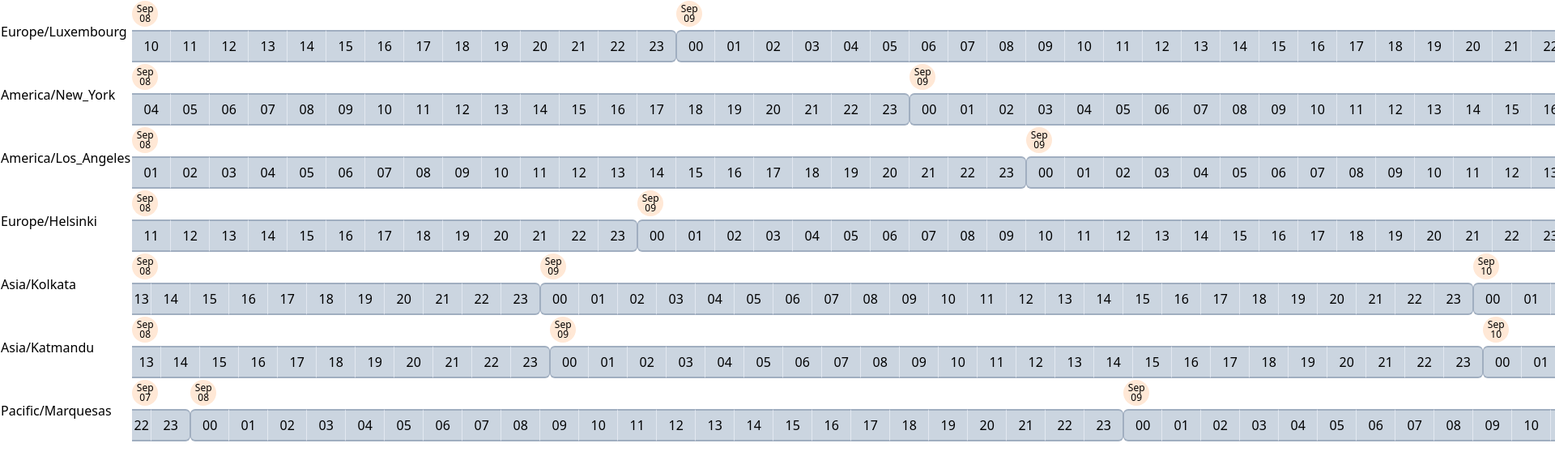
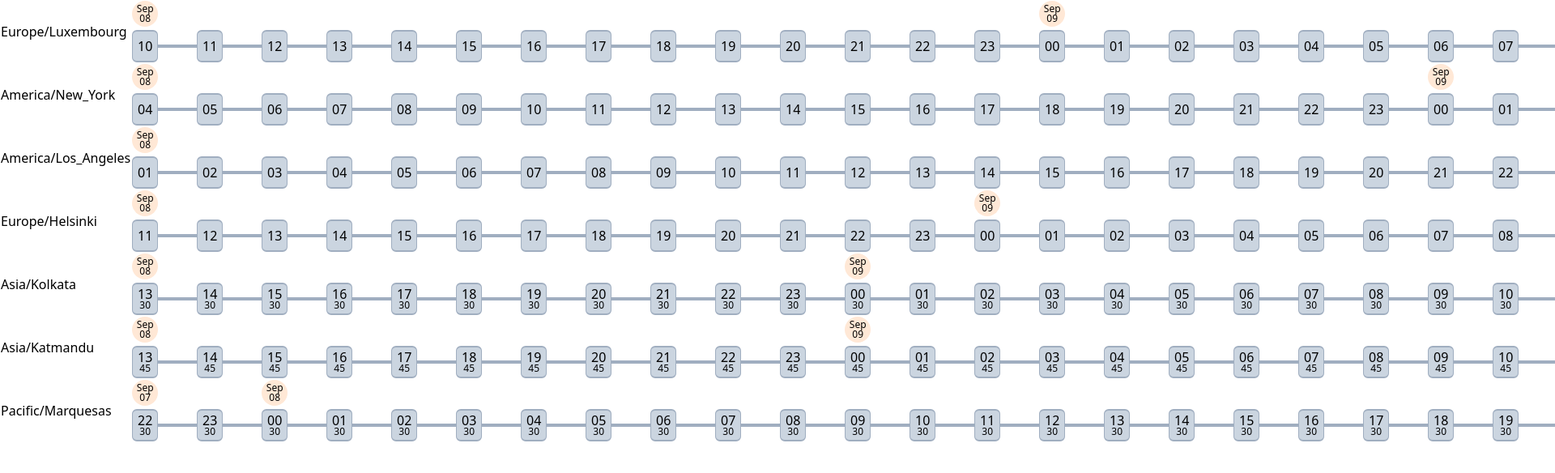
Before and after one commit to qtdzz/timeboard, a Next.js app: page / in a window 1280 px wide. Shown: the top 584 px of the page at 81% size, 1920 px wide, since content can reach past the window. Built offline with nearby package versions, Linux system fonts and the light colour scheme.

Commit message:
Change timeline view

```diff
--- a/src/components/daysegment/DaySegment.tsx
+++ b/src/components/daysegment/DaySegment.tsx
@@ -19,8 +19,9 @@ const DaySegment = (props: DaySegmentProps) => {
     fullDate: currentDate.format('dddd, MMMM Do, YYYY'),
   };
   const timeslots = [];
-  const timeFormat = 'HH';
   const offsetRemainder = currentDate.utcOffset() % 60;
+  const timeFormat = offsetRemainder === 0 ? 'HH' : 'HH:mm';
+
   const { isFirstSegment } = props;
   if (offsetRemainder !== 0 && isFirstSegment) {
     timeslots.push(
@@ -29,8 +30,6 @@ const DaySegment = (props: DaySegmentProps) => {
         value={currentDate.format(timeFormat)}
         isStart={currentDate.hour() === 0}
         isEnd={currentDate.hour() === 23}
-        isHalf={offsetRemainder % 30 === 0}
-        isThreeQuarter={offsetRemainder % 45 === 0}
       ></TimeSlot>
     );
     currentDate.add(1, 'hour');
--- a/src/components/timeslot/TimeSlot.module.css
+++ b/src/components/timeslot/TimeSlot.module.css
@@ -1,7 +1,7 @@
 .timeslot {
   @apply h-10;
   @apply bg-gray-400;
-  @apply w-12;
+  @apply w-8;
   @apply font-sans;
   @apply border-t-2;
   @apply border-b-2;
@@ -10,27 +10,45 @@
   @apply border-t-gray-500;
   @apply border-b-gray-500;
   @apply flex;
+  @apply flex-col;
   @apply items-center;
   @apply justify-center;
- }
-.start {
   @apply rounded-tl-md;
   @apply rounded-bl-md;
   @apply border-l;
   @apply border-l-gray-500;
-}
-.end {
   @apply border-r;
   @apply border-gray-500;
   @apply rounded-tr-md;
   @apply rounded-br-md;
+  @apply leading-none;
+ }
+
+ .subContent {
+   @apply text-xs;
+ }
+
+.line {
+  @apply h-1;
+  @apply w-12;
+  @apply font-sans;
+  @apply border-t-2;
+  @apply border-b-2;
+  @apply border-r;
+  @apply flex;
+  @apply items-center;
+  @apply justify-center;
+  @apply border-l;
+  @apply border-r;
+  @apply border-gray-500;
 }
+.slotParent {
+  @apply flex;
+  @apply flex-row;
+  @apply items-center;
+  @apply justify-center;
+}
+
  .timeslot:hover {
    @apply bg-blue-300;
  }
- .half{
-   @apply w-6;
- }
- .threequarter{
-  @apply w-9;
-}
--- a/src/components/timeslot/TimeSlot.tsx
+++ b/src/components/timeslot/TimeSlot.tsx
@@ -6,8 +6,6 @@ type TimeSlotProps = {
   value: string;
   isStart: boolean;
   isEnd: boolean;
-  isHalf?: boolean;
-  isThreeQuarter?: boolean;
 };
 const TimeSlot = (props: TimeSlotProps) => {
   const styleList = [styles.timeslot];
@@ -16,12 +14,21 @@ const TimeSlot = (props: TimeSlotProps) => {
   } else if (props.isEnd) {
     styleList.push(styles.end);
   }
-  if (props.isHalf) {
-    styleList.push(styles.half);
-  } else if (props.isThreeQuarter) {
-    styleList.push(styles.threequarter);
+  let content = props.value;
+  let subContent = '';
+  if (props.value.includes(':')) {
+    const splittedContent = content.split(':');
+    content = splittedContent[0]!;
+    subContent = splittedContent[1]!;
   }
-  return <div className={styleList.join(' ')}>{props.value}</div>;
+  return (
+    <div className={styles.slotParent}>
+      <div className={styleList.join(' ')}>
+        {content}
+        <span className={styles.subContent}>{subContent}</span>
+      </div>
+      <div className={styles.line}></div>
+    </div>
+  );
 };
-
 export default TimeSlot;
--- a/src/pages/index.tsx
+++ b/src/pages/index.tsx
@@ -13,6 +13,7 @@ const Index = () => {
     'Asia/Katmandu',
     'Pacific/Marquesas',
   ];
+
   return (
     <div>
       <TimeBoard selectedDate={baseDate} timeZones={timeZones}></TimeBoard>
```
